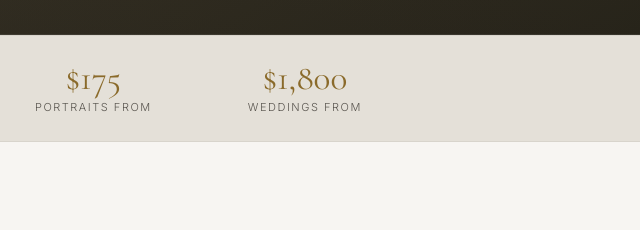
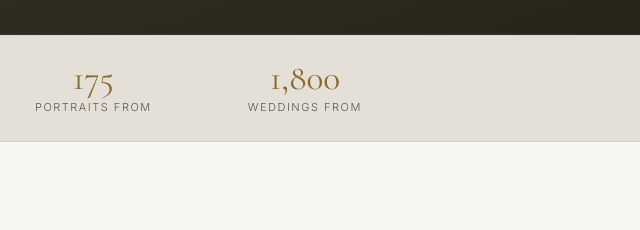
Before and after one commit to souravb4473/my-site, a website: page index.html in a window 1280 px wide. Shown: the part 794-1024 px from the top of the page, 640-1280 px from the left. Drawn offline with nearby package versions, Linux system fonts and the light colour scheme.

Commit message:
Research-informed polish

```diff
--- a/index.html
+++ b/index.html
@@ -93,11 +93,11 @@
           <span class="stat-label">Continents</span>
         </li>
         <li class="stat-item">
-          <span class="stat-number">$175</span>
+          <span class="stat-number">175</span>
           <span class="stat-label">Portraits from</span>
         </li>
         <li class="stat-item">
-          <span class="stat-number">$1,800</span>
+          <span class="stat-number">1,800</span>
           <span class="stat-label">Weddings from</span>
         </li>
       </ul>
```
